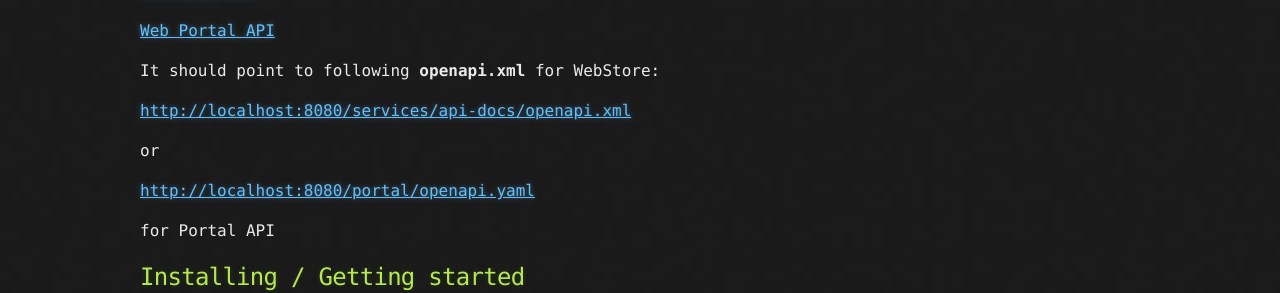
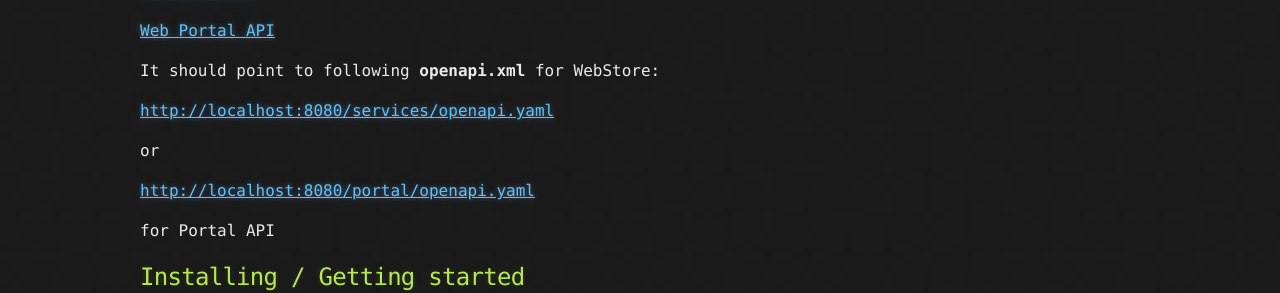
Before and after one commit to icreated/icreated.github.io, a Jekyll site: the page built from _projects/swagger.md, in a window 1280 px wide. Shown: the part 521-814 px from the top of the page. Built offline with Jekyll 4.4.1, drawn with Linux system fonts in a browser that asks for light colours; some of the changed lines change nothing that is shown.

Commit message:
Fix error WebStore OpenAPI path

```diff
--- a/_projects/swagger.md
+++ b/_projects/swagger.md
@@ -17,7 +17,7 @@
 
 It should point to following **openapi.xml** for WebStore:
 
-[http://localhost:8080/services/api-docs/openapi.xml](http://localhost:8080/services/api-docs/openapi.xml)
+[http://localhost:8080/services/openapi.yaml](http://localhost:8080/services/openapi.yaml)
 
 or
 
```
